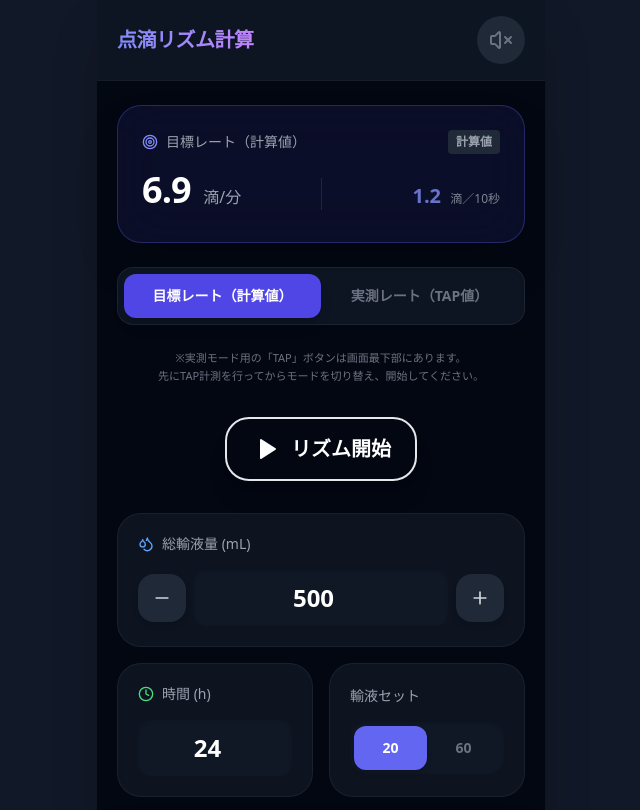
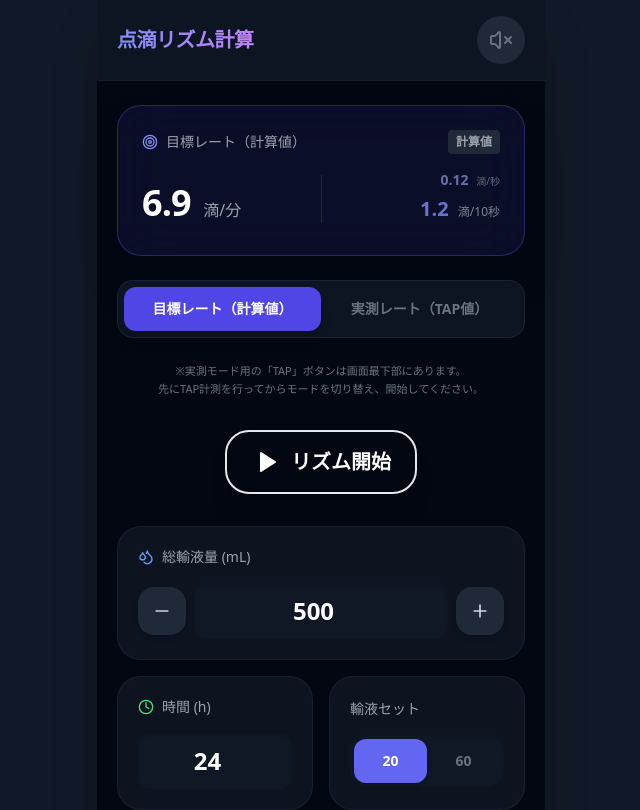
Before and after one commit to rx010aec090607pandora-alt/drip-rhythm-calc, a React (Vite) app: page / in a window 1280 px wide. Shown: the top 810 px of the page, without its empty margins (319-959 px from the left). Built offline with nearby package versions, Linux system fonts and the light colour scheme.

Commit message:
feat: add 1-second interval drop rate display

```diff
--- a/src/App.tsx
+++ b/src/App.tsx
@@ -30,6 +30,7 @@ export default function App() {
     const flowRate = volume / time;
     const targetDropsPerMin = (flowRate * dripFactor) / 60;
     const targetDropsPer10Sec = targetDropsPerMin / 6;
+    const targetDropsPer1Sec = targetDropsPerMin / 60;
 
     // 現在メトロノームで使うべき滴下数（実測モードで未計測なら仮で目標値を入れるか保護する）
     const currentDropsPerMin = activeMode === 'target'
@@ -228,10 +229,13 @@ export default function App() {
                                 {isFinite(targetDropsPerMin) ? targetDropsPerMin.toFixed(1) : '0'} <span className="text-base font-normal text-gray-400 ml-1 tracking-normal">滴/分</span>
                             </p>
                         </div>
-                        <div className="w-px h-8 bg-gray-700/50 mx-2" />
-                        <div className="flex-1 text-right">
+                        <div className="w-px h-12 bg-gray-700/50 mx-2" />
+                        <div className="flex-1 text-right flex flex-col justify-end">
+                            <p className="text-sm font-bold text-indigo-300 opacity-60 mb-1">
+                                {isFinite(targetDropsPer1Sec) ? targetDropsPer1Sec.toFixed(2) : '0'} <span className="text-[10px] font-normal text-gray-400 ml-1">滴/秒</span>
+                            </p>
                             <p className="text-xl font-bold text-indigo-400 opacity-80">
-                                {isFinite(targetDropsPer10Sec) ? targetDropsPer10Sec.toFixed(1) : '0'} <span className="text-xs font-normal text-gray-400 ml-1">滴／10秒</span>
+                                {isFinite(targetDropsPer10Sec) ? targetDropsPer10Sec.toFixed(1) : '0'} <span className="text-xs font-normal text-gray-400 ml-1">滴/10秒</span>
                             </p>
                         </div>
                     </div>
```
Also changed, not shown: 2 other files (tests, documents, lock files or other folders).
